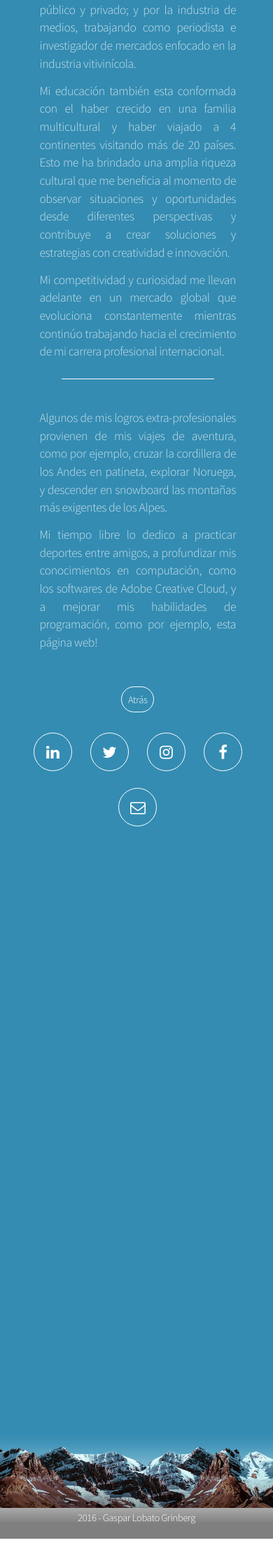
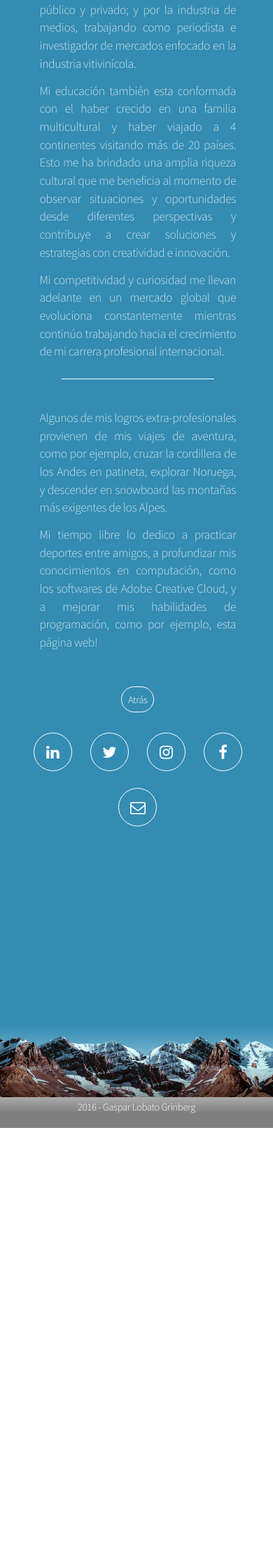
Before and after one commit to gasparlg/gasparg, a Jekyll site: the page built from bio-es.html, in a window 390 px wide. Shown: the part 632-2860 px from the top of the page at 70% size. Built offline with Jekyll 4.4.1, drawn with Linux system fonts in a browser that asks for light colours; after the commit the page ends 2273 px from its top, so only the background shows below that.

Commit message:
s3 height 10

```diff
--- a/css/main-bio.css
+++ b/css/main-bio.css
@@ -1329,7 +1329,7 @@ and (-webkit-min-device-pixel-ratio: 1)  {
                 margin-left: 2em;
             }
     #wrapper {
-                height: 190em;
+                height: 150em;
             }
     #header h1 {
         font-size: 2em;
```
